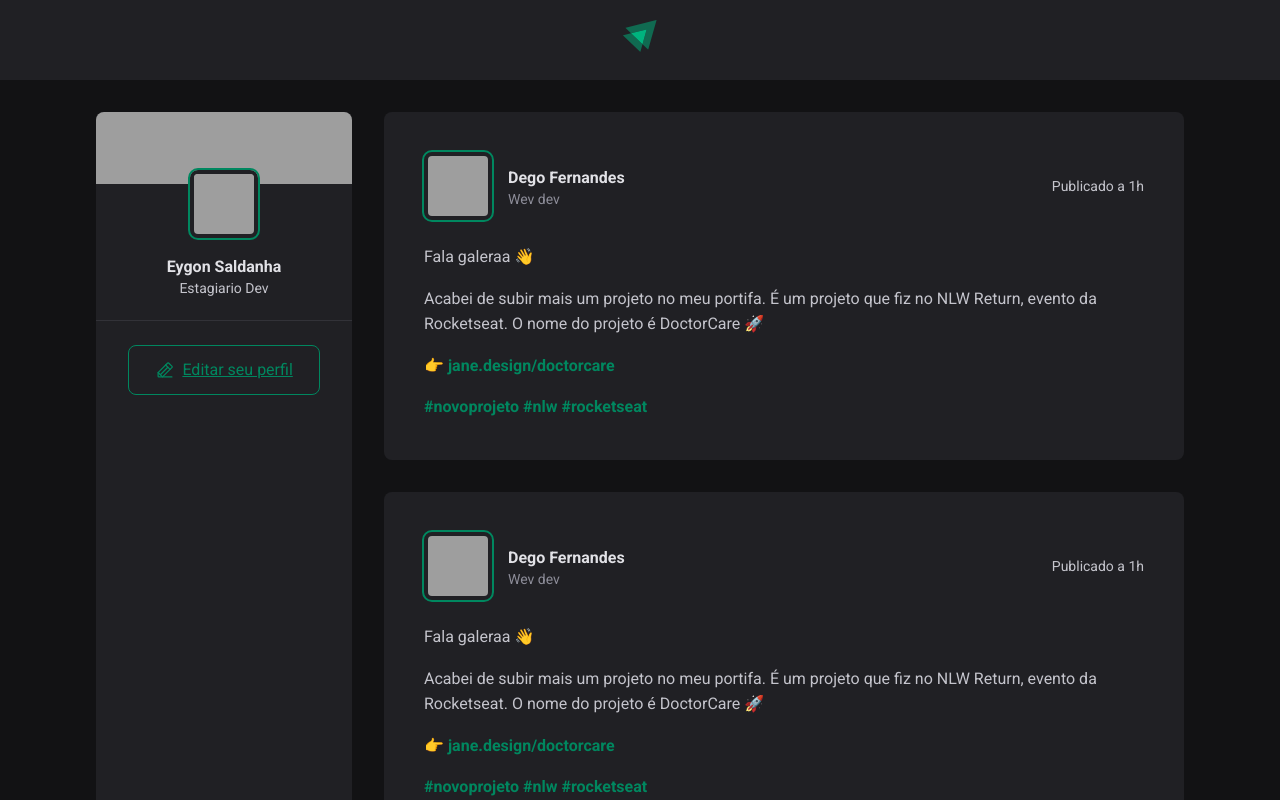
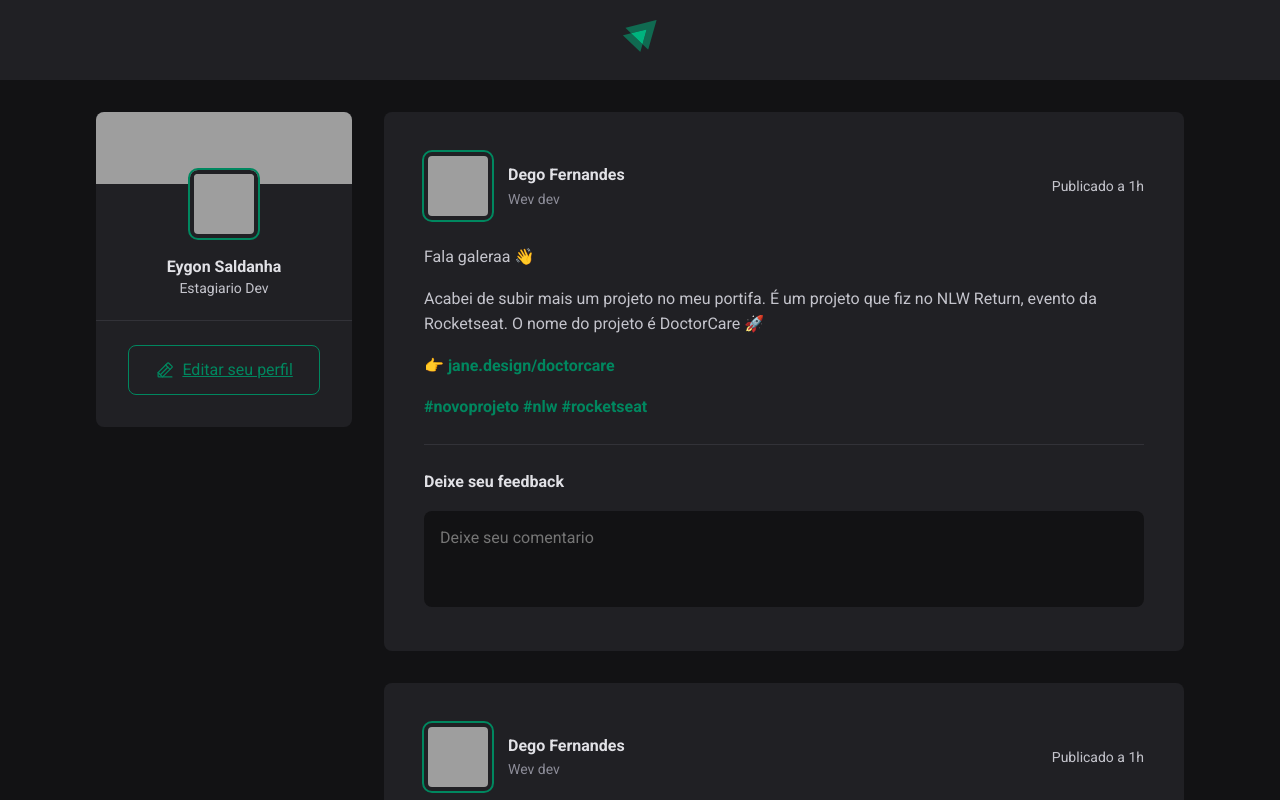
Before and after one commit to EygonSaldanha/01-fundamentos-reactJs, a React (Vite) app: page / in a window 1280 px wide. Shown: the top 800 px of the page. Built offline with nearby package versions, Linux system fonts and the light colour scheme; grey boxes are pictures that could not be loaded.

Commit message:
criacao do campo de comentario do post

```diff
--- a/src/App.module.css
+++ b/src/App.module.css
@@ -6,5 +6,5 @@
     display: grid;
     grid-template-columns: 256px 1fr;
     gap: 2rem;
-    align-items: flex-center;
+    align-items: flex-start;
 }
--- a/src/components/Post.jsx
+++ b/src/components/Post.jsx
@@ -13,13 +13,19 @@ export function Post(){
                     </div>
                 </div>
 
-                <time title='11 de maio as 08:33' dateTime='2023-02-03 18:05:00'>Publicado a 1h</time>
+                <time
+                title='11 de maio as 08:33'
+                dateTime='2023-02-03 18:05:00'
+                >
+                    Publicado a 1h
+                </time>
 
             </header>
 
             <div className={styles.content}>
             <p>Fala galeraa 👋</p>
-            <p>Acabei de subir mais um projeto no meu portifa. É um projeto que fiz no NLW Return, evento da Rocketseat.
+            <p>Acabei de subir mais um projeto no meu portifa. É um projeto
+                que fiz no NLW Return, evento da Rocketseat.
                 O nome do projeto é DoctorCare 🚀</p>
             <p>👉 <a href=''>jane.design/doctorcare</a></p>
             <p>
@@ -28,6 +34,16 @@ export function Post(){
                 <a href=''>#rocketseat</a>
             </p>
             </div>
+
+            <form className={styles.commentForm}>
+                <strong>Deixe seu feedback</strong>
+                <textarea
+                    placeholder='Deixe seu comentario'
+                />
+                <footer>
+                    <button type='submit'>Publicar</button>
+                </footer>
+            </form>
         </article>
     )
 }
--- a/src/components/Post.module.css
+++ b/src/components/Post.module.css
@@ -64,4 +64,59 @@
     display: block;
     font-size: 0.875rem;
     color: var(--gray-400);
+    line-height: 1.6;
 }
+
+.commentForm {
+    width: 100%;
+    margin-top: 1.5rem;
+    padding-top: 1.5rem;
+    border-top: 1px solid var(--gray-600);
+}
+
+.commentForm > strong {
+    line-height: 1.6;
+    color: var(--gray-100);
+}
+
+.commentForm textarea {
+    width: 100%;
+    background: var(--gray-900);
+    border: 0;
+    resize: none;
+    height: 6rem;
+    padding: 1rem;
+    border-radius: 8px;
+    color: var(--gray-100);
+    line-height: 1.4rem;
+    margin-top: 1rem;
+}
+
+.commentForm footer {
+    visibility: hidden;
+    max-height: 0;
+}
+
+.commentForm:focus-within footer {
+  visibility: visible;
+  max-height: none;
+}
+
+.commentForm button[type="submit"] {
+    padding: 1rem 1.5rem;
+    margin-top: 1rem;
+    border-radius: 8px;
+    border: 0;
+    background: var(--green-500);
+    color: var(--white);
+    font-weight: bold;
+    cursor: pointer;
+
+    transition: background-color 0.1s;
+
+
+}
+
+.commentForm button[type="submit"]:hover {
+    background: var(--green-300);
+}
--- a/src/components/Sidebar.module.css
+++ b/src/components/Sidebar.module.css
@@ -14,8 +14,7 @@
     display: flex;
     flex-direction: column;
     align-items: center;
-
-    margin-top: calc(0px - 1.5rem + 6px)
+    margin-top: calc(0px - 1.5rem + 6px);
 }
 
 .avatar{
@@ -33,7 +32,6 @@
 }
 .profile span {
     font-size: 0.875rem;
-
 }
 
 .sidebar footer{
@@ -59,6 +57,7 @@
 
     gap: 0.45rem;
     transition: all 0.11s;
+
 }
 
 .sidebar footer a:hover {
--- a/src/global.css
+++ b/src/global.css
@@ -11,6 +11,11 @@
     --green-300: #00B37E;
     --green-500: #00875f;
 }
+
+:focus {
+    outline: transparent;
+    box-shadow: 0 0 0 2px var(--green-500);
+  }
 
 * {
     margin: 0;
```
